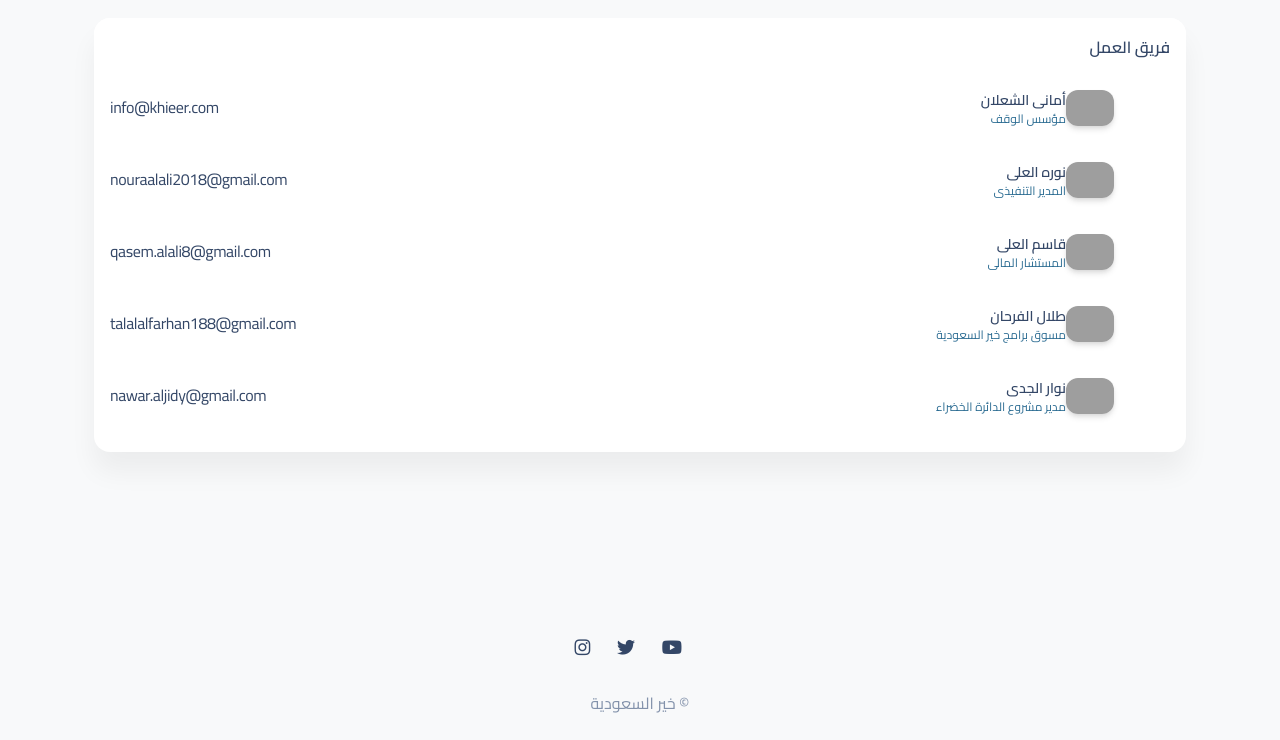
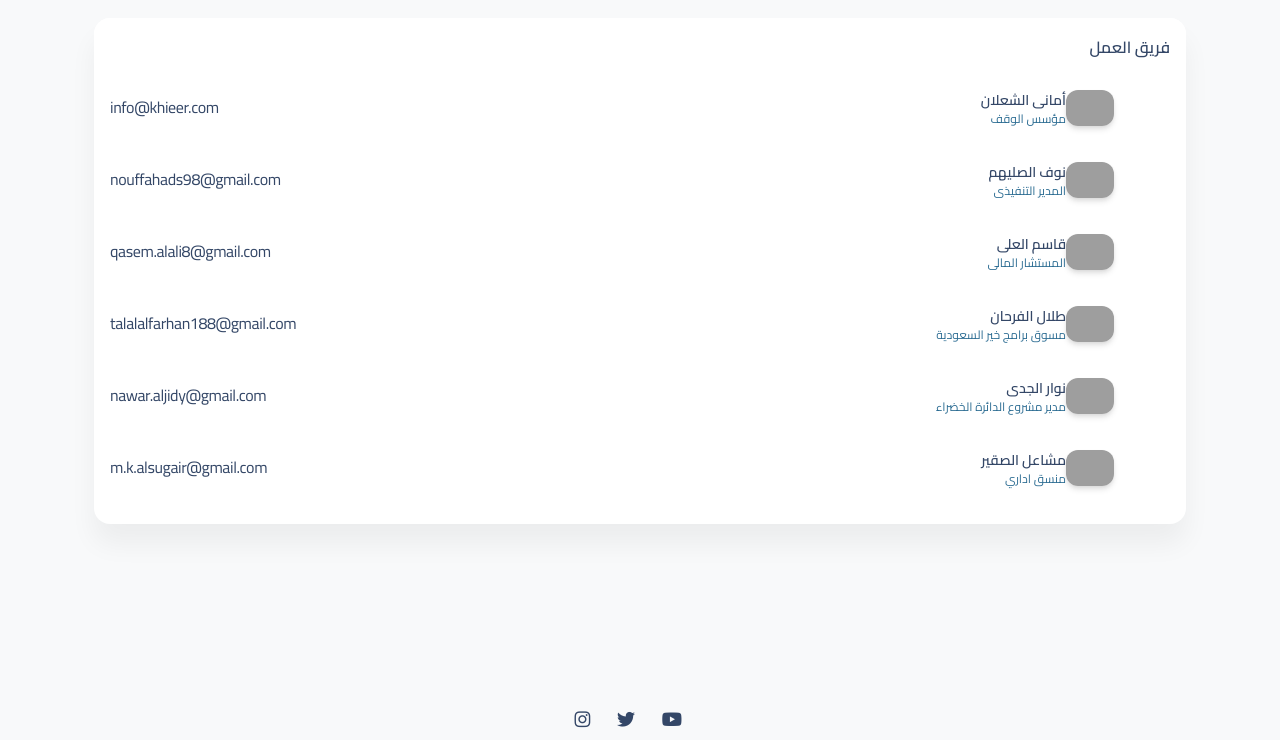
Before and after one commit to Gemy-Creatio/khieerwebsite, a Django app: template templates/main/who-us.html in a window 1280 px wide. Shown: the part 290-1030 px from the top of the page. Before the commit the page ends 1003 px from the top, so only its background shows below. Run offline with Django 3.2, Linux system fonts and the light colour scheme; the template is opened without the code that fills it, so the values that code supplies are empty; parts of the project's set-up code (start-up, migrations or seed data) failed here and were passed over; some libraries are stand-ins or nearby versions; grey boxes are pictures that could not be loaded.

Commit message:
final who us

```diff
--- a/templates/main/who-us.html
+++ b/templates/main/who-us.html
@@ -36,10 +36,10 @@
                     <img src="{% static 'images/emp.png' %}" alt="kal" class="border-radius-lg shadow">
                   </div>
                   <div  class="d-flex align-items-start flex-column justify-content-center">
-                    <h6 class="mb-0 text-sm">نوره العلى</h6>
+                    <h6 class="mb-0 text-sm">نوف الصليهم</h6>
                     <p class="mb-0 text-xs blue-khieer">المدير التنفيذى</p>
                   </div>
-                  <a class="btn btn-link blue-khieer pe-3 ps-0 mb-0 ms-auto" href="javascript:;">{{ 'nouraalali2018@gmail.com'|urlize }}</a>
+                  <a class="btn btn-link blue-khieer pe-3 ps-0 mb-0 ms-auto" href="javascript:;">{{ 'nouffahads98@gmail.com'|urlize }}</a>
                 </li>
 
                       <li class="list-group-item border-0 d-flex align-items-center px-0 mb-2">
@@ -74,6 +74,17 @@
                   <a class="btn btn-link blue-khieer pe-3 ps-0 mb-0 ms-auto" href="javascript:;">{{ 'nawar.aljidy@gmail.com'|urlize }}</a>
                 </li>
 
+                                                        <li class="list-group-item border-0 d-flex align-items-center px-0 mb-2">
+                  <div class="avatar me-3">
+                    <img src="{% static 'images/emp.png' %}" alt="kal" class="border-radius-lg shadow">
+                  </div>
+                  <div  class="d-flex align-items-start  flex-column justify-content-center">
+                    <h6 class="mb-0 text-sm">مشاعل الصقير</h6>
+                    <p class="mb-0 text-xs blue-khieer">منسق اداري</p>
+                  </div>
+                  <a class="btn btn-link blue-khieer pe-3 ps-0 mb-0 ms-auto" href="javascript:;">{{ 'm.k.alsugair@gmail.com'|urlize }}</a>
+                </li>
+
               </ul>
             </div>
           </div>
--- a/templates/partials/menus/_paramgMenu.html
+++ b/templates/partials/menus/_paramgMenu.html
@@ -6,7 +6,7 @@
               <div class="row">
                 <div class="col-8">
                   <div class="numbers">
-                    <p class="text-sm mb-0 text-capitalize font-weight-bold">برامج التأثير الاجتماعي</p>
+                    <p class="text-sm mb-0 text-capitalize font-weight-bold">  التأثير الأجتماعي</p>
                   </div>
                 </div>
                 <div class="col-4 text-end">
@@ -45,7 +45,7 @@
               <div class="row">
                 <div class="col-8">
                   <div class="numbers">
-                    <p class="text-sm mb-0 text-capitalize font-weight-bold">برنامج التغير الثقافي والأثر للجمعيات</p>
+                    <p class="text-sm mb-0 text-capitalize font-weight-bold">دليل التغيير الثقافي والأثر الاجتماعي</p>
                   </div>
                 </div>
                 <div class="col-4 text-end">
```
Also changed, not shown: templates/main/paramg.html (+4 -4 lines), 1 other file.
